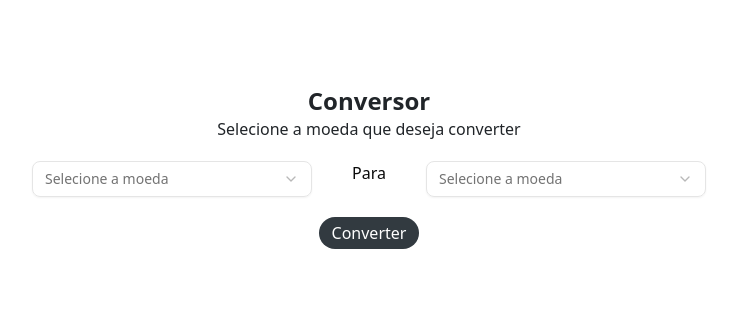
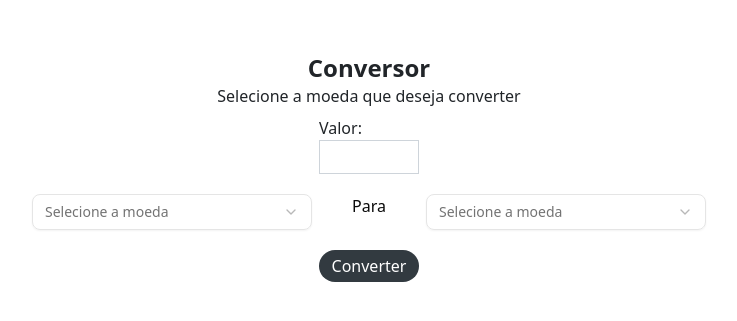
Before and after one commit to Felipe-MML/exrate, a Next.js app: page /price in a window 1280 px wide. Shown: the part 233-554 px from the top of the page, without its empty margins (271-1008 px from the left). Built offline with nearby package versions, Linux system fonts and the light colour scheme.

Commit message:
Adicionando input de valor e lógica para converter

```diff
--- a/src/app/price/page.tsx
+++ b/src/app/price/page.tsx
@@ -10,14 +10,37 @@ import {
   SelectValue,
 } from "@/components/ui/select";
 
+import { useState } from "react";
+
 const Price = () => {
+  const [value, setValue] = useState<number | null>(null);
+  const [convertedValue, setConvertedValue] = useState<number | null>(null);
+
+  const handleSubmit = (e: React.FormEvent) => {
+    e.preventDefault();
+
+    if (value) {
+      setConvertedValue(value * 2);
+    }
+  };
+
   return (
     <div className="flex flex-col items-center justify-center min-h-screen">
       <h2 className="text-mainText text-2xl font-bold">Conversor</h2>
       <p className="text-mainText ">Selecione a moeda que deseja converter</p>
 
-      <form className="flex flex-col mt-5">
-        <div className="flex gap-10">
+      <form className="flex flex-col mt-2" onSubmit={handleSubmit}>
+        <div className="flex justify-center mb-5">
+          <label className="flex flex-col text-mainText">
+            Valor:{" "}
+            <input
+              type="number"
+              className="border border-borders px-2 py-1 w-25 focus:border-contrast"
+              onChange={(e) => setValue(parseFloat(e.target.value))}
+            />
+          </label>
+        </div>
+        <div className="flex gap-10 max-lg:flex-col">
           <Select>
             <SelectTrigger className="w-[280px]">
               <SelectValue placeholder="Selecione a moeda" />
@@ -31,7 +54,7 @@ const Price = () => {
               </SelectGroup>
             </SelectContent>
           </Select>
-          <p>Para</p>
+          <p className="max-lg:self-center">Para</p>
           <Select>
             <SelectTrigger className="w-[280px]">
               <SelectValue placeholder="Selecione a moeda" />
@@ -53,6 +76,12 @@ const Price = () => {
           className="bg-primarybuttons w-25 p-1 text-background rounded-3xl mt-5 hover:bg-hoverbuttons transition-colors duration-100 self-center hover:cursor-pointer"
         />
       </form>
+
+      {convertedValue && (
+        <div className="">
+          <p>{convertedValue}</p>
+        </div>
+      )}
     </div>
   );
 };
```
